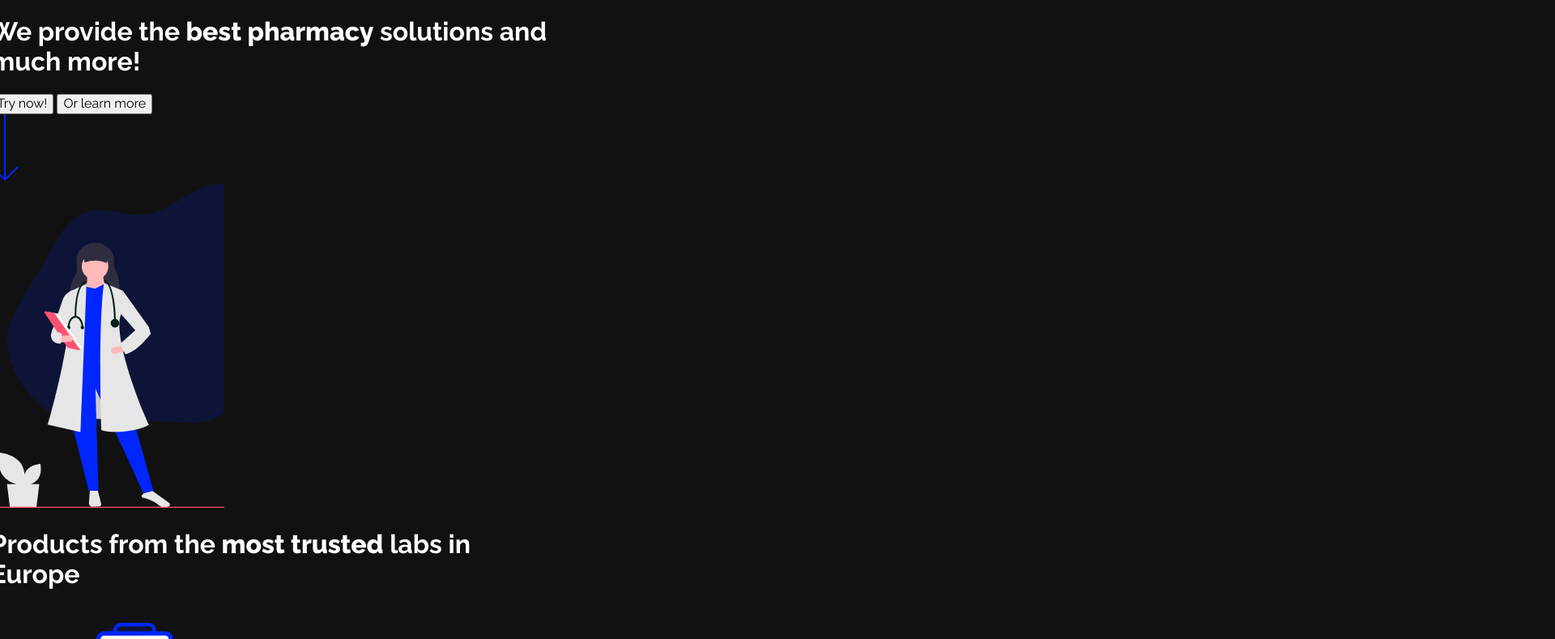
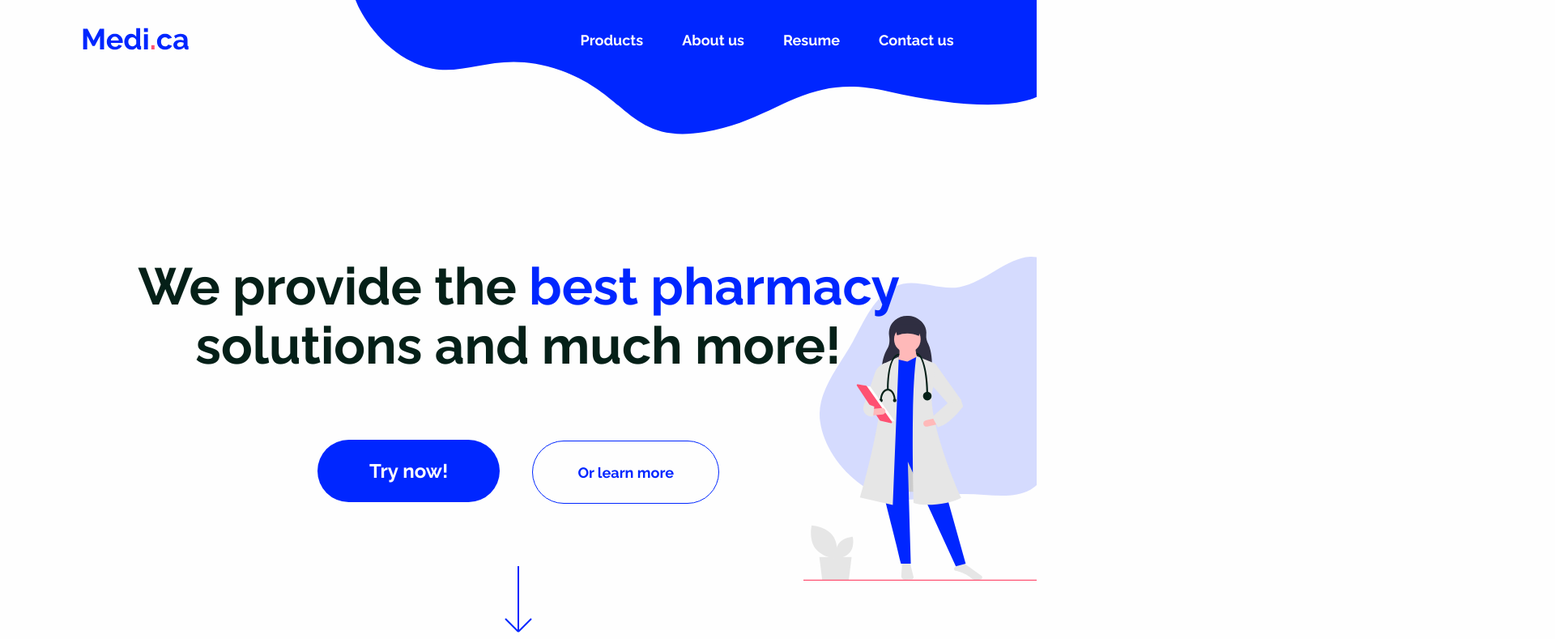
Before and after one commit to michalbuda/medica-lp, a website built with webpack: page src/pages/index.html in a window 1280 px wide. Shown: the top 789 px of the page at 81% size, 1920 px wide, since content can reach past the window. Built offline with nearby package versions, Linux system fonts and the light colour scheme.

Commit message:
top navigation and hero section styling

```diff
--- a/src/pages/index.html
+++ b/src/pages/index.html
@@ -29,29 +29,29 @@
           <img src="../assets/img/logo.svg" alt="Logo Medi.ca">
         </div>
         <ul class="navigation__list">
-          <li class="navigation__item"><a href="">Products</a></li>
-          <li class="navigation__item"><a href="">About us</a></li>
-          <li class="navigation__item"><a href="">Resume</a></li>
-          <li class="navigation__item"><a href="">Contact us</a></li>
+          <li class="navigation__item"><a class="navigation__item--link" href="">Products</a></li>
+          <li class="navigation__item"><a class="navigation__item--link" href="">About us</a></li>
+          <li class="navigation__item"><a class="navigation__item--link" href="">Resume</a></li>
+          <li class="navigation__item"><a class="navigation__item--link" href="">Contact us</a></li>
         </ul>
       </nav>
-      <img src="../assets/img/nav-wave.svg" alt="">
+      <img class="navigation__wave-illustration" src="../assets/img/nav-wave.svg" alt="">
     </header>
 
     <main class="main">
       <section class="hero">
         <h1 class="hero__heading heading">We provide the<strong class="paragraph__bold"> best pharmacy</strong> solutions and much more!</h1>
         <section class="btn-wrapper">
-          <button class="cta">Try now!</button>
-          <button class="cta__secondary">Or learn more</button>
+          <a href="" class="cta">Try now!</a>
+          <a href="" class="cta cta__secondary">Or learn more</a>
         </section>
         <section class="hero__scroll">
           <a href="">
             <img src="../assets/icons/scroll-arrow.svg" alt="scroll arrow">
           </a>
         </section>
-        <span class="illustraion-wrapper">
-          <img src="../assets/img/hero-illustration.svg" alt="">
+        <span class="hero__illustraion-wrapper">
+          <img class="hero__illustration" src="../assets/img/hero-illustration.svg" alt="">
         </span>
       </section>
       <section class="products">
--- a/src/scss/_variables.scss
+++ b/src/scss/_variables.scss
@@ -1,5 +1,6 @@
 $gray: #111;
 $green: #008372;
+$blue: #0026FF;
 $text: #052018;
 $white: #FEFEFE;
 $pink: #FE5172;
@@ -14,5 +15,8 @@ $li: 18px;
 $p: 24px;
 $color: 36px;
 
+$regular: 400;
+$bold: 700;
+
 $raleway: 'Raleway', sans-serif;
 $cabin: 'Cabin', sans-serif;
--- a/src/scss/main.scss
+++ b/src/scss/main.scss
@@ -3,11 +3,109 @@
 @import url('https://fonts.googleapis.com/css2?family=Cabin&family=Raleway:wght@400;700;800&display=swap');
 
 body {
-  background: $gray;
-  color: #fff;
-  display: flex;
-  align-items: center;
-  justify-content: center;
+  background: $white;
+  color: $text;
   min-height: 100vh;
   font-family: $raleway;
 }
+
+.btn-wrapper{
+  margin: 0 0 104px 0;
+}
+
+.cta{
+  border-style: none;
+  border-radius: 48px;
+  font-size: $h4;
+  font-weight: $bold;
+  padding: 24px 64px;
+  color: $white;
+  background-color: $blue;
+  text-decoration: none;
+
+  &__secondary{
+    color: $blue;
+    background-color: $white;
+    border: solid 1px $blue;
+    font-size: $li;
+    font-weight: $bold;
+    padding: 27.5px 55px;
+    margin-left: 36px;
+  }
+}
+
+.header{
+  margin: 24px 8% 240px 8%;
+}
+
+.heading{
+  font-size: $h1;
+}
+
+.hero{
+  display: flex;
+  flex-direction: column;
+  align-items: center;
+
+  &__heading{
+    text-align: center;
+    margin: 0 0 104px 0;
+  }
+
+  &__illustraion-wrapper{
+    position: absolute;
+    right: 0;
+  }
+  &__illustration{
+    position: relative;
+    // bottom: 50px;
+  }
+}
+
+.main{
+  margin: 24px 8% 256px 8%;
+}
+
+.navigation{
+
+  display: flex;
+  flex-direction: row;
+  justify-content: space-between;
+  align-items: center;
+
+ &__list{
+   display: flex;
+   flex-direction: row;
+   justify-content: flex-end;
+ }
+ &__item{
+  color: $white;
+  list-style: none;
+  margin-left: 48px;
+  font-size: $li;
+  font-weight: $bold;
+  &--link{
+    color: $white;
+    text-decoration: none;
+  }
+ }
+
+
+  &__wave-illustration{
+    position: absolute;
+    z-index: -10;
+    top: 0;
+    right: 0;
+    // width: 80%;
+  }
+
+}
+
+.paragraph{
+
+
+  &__bold{
+    font-weight: $bold;
+    color: $blue;
+  }
+}
```
